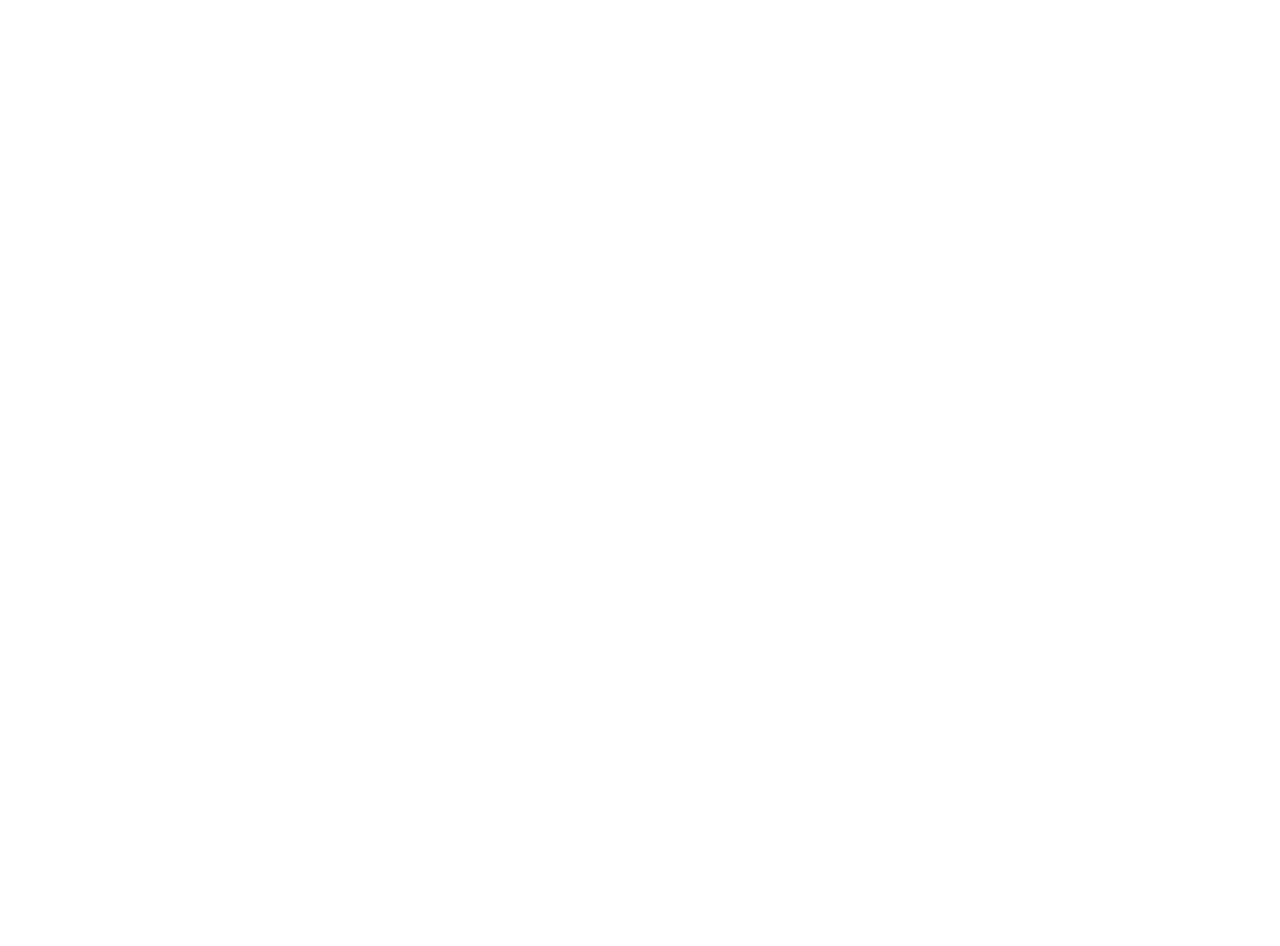
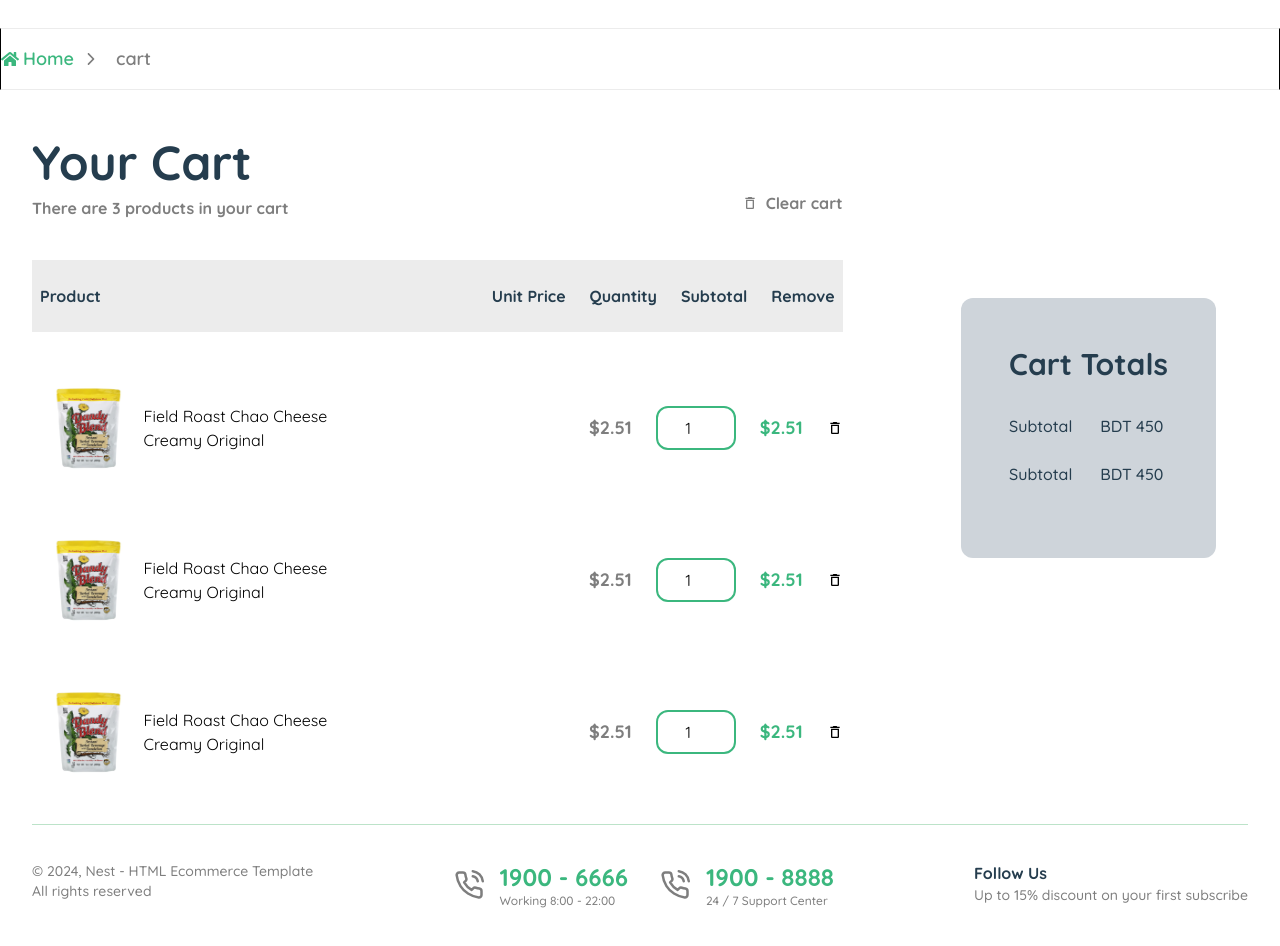
Before and after one commit to shaikhahmeed/Nest-eCommerce, a React (Vite) app: page /cart in a window 1280 px wide. Before the commit this address had no page. Shown: the part 300-1246 px from the top of the page. Before the commit the page ends 800 px from the top, so only its background shows below. Built offline with nearby package versions, Linux system fonts and the light colour scheme.

Commit message:
progresss

```diff
--- a/package.json
+++ b/package.json
@@ -12,6 +12,7 @@
   "dependencies": {
     "@tailwindcss/vite": "^4.0.11",
     "axios": "^1.9.0",
+    "product-slide": "^1.0.9",
     "react": "^19.0.0",
     "react-dom": "^19.0.0",
     "react-icons": "^5.5.0",
--- a/src/App.jsx
+++ b/src/App.jsx
@@ -5,6 +5,8 @@
 import Login from "./components/Home/Login";
 import Registration from "./components/Home/Registration";
 import About from "./pages/About";
+import Cart from "./pages/Cart";
+import ProductDetails from "./pages/ProductDetails";
 
 function App() {
 
@@ -20,6 +22,8 @@
         <Route index element={<Home />}/>
         <Route path="/shop" element={<Shop />}/>
         <Route path="/about" element={<About/>}/>
+        <Route path="/cart" element={<Cart/>}/>
+        <Route path="/product_details" element={<ProductDetails/>}/>
       </Route>
     </Routes>
   </BrowserRouter>
--- a/src/components/Home/Login.jsx
+++ b/src/components/Home/Login.jsx
@@ -1,9 +1,12 @@
 import React, { useState } from 'react'
-import { Link } from 'react-router'
+import { Link, useNavigate } from 'react-router'
 import axios from 'axios';
 import { toast, ToastContainer } from 'react-toastify';
 
 const Login = () => {
+
+  const navigate = useNavigate();
+
   const [userData,setUserData]= useState({
      username:"",
      password:"",
@@ -26,10 +29,15 @@
     try {
       const  res  = await axios.request(options);
       console.log(res.data.data.accessToken)
+      localStorage.setItem("token", res.data.data.accessToken);
+
+      localStorage.setItem("user", JSON.stringify(res.data.data.user));
+
+      setTimeout(()=>{
+        navigate("/")
+      },2000);
 
       toast.success(res.data.message);
-      // localStorage.setItem("token", res.data.data.accessToken);
-      // console.log(res.data.data.user);
 
     } catch (error) {
       toast.error(error.response.data.message);
--- a/src/components/Shop/Products.jsx
+++ b/src/components/Shop/Products.jsx
@@ -46,11 +46,18 @@
               </div>
             </div>
           <div className='grid grid-cols-6 gap-4 mt-14'>
-            {
-              productList.map((item)=>(
-                <ProductItem/>
-              ))
-            }
+            <ProductItem/>
+            <ProductItem/>
+            <ProductItem/>
+            <ProductItem/>
+            <ProductItem/>
+            <ProductItem/>
+            <ProductItem/>
+            <ProductItem/>
+            <ProductItem/>
+            <ProductItem/>
+            <ProductItem/>
+            <ProductItem/>
           </div>
         </div>
     </section>
@@ -59,6 +66,12 @@
 export default Products
 
 
-            // <div className='mt-3'>
-            //     <ItemOneComp/>
-            // </div>
+// <div className='mt-3'>
+//     <ItemOneComp/>
+// </div>
+
+
+// {
+//   productList.map((item)=>(
+//   ))
+// }
--- a/src/components/layout/Navigation.jsx
+++ b/src/components/layout/Navigation.jsx
@@ -84,7 +84,7 @@
           <li className='py-2.5 px-2.5 flex text-2xl lg:text-base relative'>
             <Link><FaCartArrowDown /></Link>
             <p className='border border-brand rounded-full px-1 py-0.5 bg-brand text-xs absolute -top-1.5 right-0.5 lg:right-8'>3</p>
-            <button className='cursor-pointer text-primary'><span className='hidden lg:block'>Cart</span></button>
+            <Link to="/cart" className='cursor-pointer text-primary'><span className='hidden lg:block'>Cart</span></Link>
           </li>
           <li className='py-2.5 px-2.5 flex text-2xl lg:text-base relative'>
             <Link><FaRegHeart /></Link>
--- a/src/components/utls/ProductItem.jsx
+++ b/src/components/utls/ProductItem.jsx
@@ -1,10 +1,11 @@
 import React from 'react'
 import { CiShoppingCart } from 'react-icons/ci'
 import { FaStar } from 'react-icons/fa'
+import { Link } from 'react-router'
 
 const ProductItem = () => {
   return (
-    <div className='border rounded-2xl border-[#ECECEC] w-fit hover:border-brand transition-all'>
+    <section className='border rounded-2xl border-[#ECECEC] w-fit hover:border-brand transition-all'>
       <div className='px-5 py-2.5 bg-[#F74B81] w-fit rounded-tl-2xl rounded-br-3xl'>
         <p>Hot</p>
       </div>
@@ -14,8 +15,8 @@
       </div>
       <div>
         <p className='font-medium text-xs text-secondary cursor-pointer'>Snack</p>
-        <h3 className='pt-2.5 font-bold text-base text-primary max-w-52 cursor-pointer'>Seeds of Change Organic
-        Quinoa, Brown, & Red Rice</h3>
+        <Link to="/product_details" className='pt-2.5 font-bold text-base text-primary max-w-52 cursor-pointer hover:text-brand'>Seeds of Change Organic
+        Quinoa, Brown, & Red Rice</Link>
         <ul className='flex gap-12 items-center pt-2.5 cursor-pointer'>
           <li>
             <p className='text-amber-400 '><FaStar/></p>
@@ -39,7 +40,7 @@
         </div>
       </div>
       </div>
-    </div>
+    </section>
   )
 }
 
--- /dev/null
+++ b/src/pages/Cart.jsx
@@ -0,0 +1,89 @@
+import React from 'react'
+import Breadcamp from '../components/utls/Breadcamp'
+import { MdOutlineDelete } from 'react-icons/md'
+import { IoCartOutline } from 'react-icons/io5'
+
+const Cart = () => {
+  return (
+    <>
+    <div className='mt-10 border py-4 border-t-[#ECECEC] border-b-[#ECECEC] '>
+       <Breadcamp/>
+    </div>
+    <div className="container relative">
+       <div>
+            <div className='mt-12 w-2/3'>
+            <h1 className='font-bold text-5xl text-[#253D4E]'>Your Cart</h1>
+            <div className='flex justify-between'>
+                <p className='pt-2.5 font-bold text-base text-[#7E7E7E]'>There are 3 products in your cart</p>
+                <p className='font-bold text-base text-[#7E7E7E] flex gap-2 items-center cursor-pointer'><MdOutlineDelete/>Clear cart</p>
+            </div>
+        </div>
+        <div className='w-2/3'>
+            <div className='py-6 px-2 bg-[#ECECEC] flex justify-between mt-10'>
+                <div>
+                    <p className='font-bold text-base text-primary'>Product</p>
+                </div>
+                <div>
+                    <ul className='font-bold text-base text-primary flex gap-6'>
+                        <li className='cursor-pointer'>Unit Price</li>
+                        <li className='cursor-pointer'>Quantity</li>
+                        <li className='cursor-pointer'>Subtotal</li>
+                        <li className='cursor-pointer'>Remove</li>
+                    </ul>
+                </div>
+            </div>
+            <div className='flex w-fit items-center gap-60 pt-10'>
+                <div className='flex items-center'>
+                    <img src="/productItem.png" alt="productItem" className='w-28 h-28'/>
+                    <p>Field Roast Chao Cheese Creamy Original</p>
+                </div>
+                 <div className='flex items-center gap-6 '>
+                     <p className='font-bold text-lg text-[#7E7E7E]'>$2.51</p>
+                     <input type="number"  value={1} className='border-2 outline-0 text-center py-2 cursor-pointer border-brand w-20 rounded-xl'/>
+                     <p className='font-bold text-lg text-brand'>$2.51</p>
+                     <button className='cursor-pointer'><MdOutlineDelete/></button>
+                 </div>
+            </div>
+             <div className='flex w-fit items-center gap-60 pt-10'>
+                <div className='flex items-center'>
+                    <img src="/productItem.png" alt="productItem" className='w-28 h-28'/>
+                    <p>Field Roast Chao Cheese Creamy Original</p>
+                </div>
+                 <div className='flex items-center gap-6 '>
+                     <p className='font-bold text-lg text-[#7E7E7E]'>$2.51</p>
+                     <input type="number"  value={1} className='border-2 outline-0 text-center py-2 cursor-pointer border-brand w-20 rounded-xl'/>
+                     <p className='font-bold text-lg text-brand'>$2.51</p>
+                     <button className='cursor-pointer'><MdOutlineDelete/></button>
+                 </div>
+            </div>
+             <div className='flex w-fit items-center gap-60 pt-10'>
+                <div className='flex items-center'>
+                    <img src="/productItem.png" alt="productItem" className='w-28 h-28'/>
+                    <p>Field Roast Chao Cheese Creamy Original</p>
+                </div>
+                 <div className='flex items-center gap-6 '>
+                     <p className='font-bold text-lg text-[#7E7E7E]'>$2.51</p>
+                     <input type="number"  value={1} className='border-2 outline-0 text-center py-2 cursor-pointer border-brand w-20 rounded-xl'/>
+                     <p className='font-bold text-lg text-brand'>$2.51</p>
+                     <button className='cursor-pointer'><MdOutlineDelete/></button>
+                 </div>
+            </div>
+        </div>
+       </div>
+       <div className='p-12 mt-30 bg-[#CED4DA] rounded-xl w-fit h-fit absolute top-10 right-16'>
+         <h2 className='font-bold text-primary text-3xl pb-8'>Cart Totals</h2>
+         <div className='flex gap-7 pb-6'>
+            <p className='text-base text-primary font-medium'>Subtotal</p>
+            <p className='text-base text-primary font-medium'>BDT 450</p>
+         </div>
+         <div className='flex gap-7 pb-6'>
+            <p className='text-base text-primary font-medium'>Subtotal</p>
+            <p className='text-base text-primary font-medium'>BDT 450</p>
+         </div>
+       </div>
+    </div>
+    </>
+  )
+}
+
+export default Cart
--- /dev/null
+++ b/src/pages/ProductDetails.jsx
@@ -0,0 +1,68 @@
+import React from 'react'
+import ProductSlide from "product-slide";
+import { FaStar } from 'react-icons/fa';
+import { IoCartOutline, IoHeartOutline } from 'react-icons/io5';
+import { TbArrowsCross } from 'react-icons/tb';
+
+
+const ProductDetails = () => {
+
+  const API = {
+  images: [
+    "https://i.imgur.com/QkIa5tT.jpeg",
+    "https://i.imgur.com/jb5Yu0h.jpeg",
+    "https://i.imgur.com/UlxxXyG.jpeg",
+  ],
+};
+ const settings = {
+    direction: "horizontal", // or "vertical"
+    zoom: true,          // or false
+  };
+
+
+  return (
+    <section>
+      <div className="container">
+        <div className="flex mt-16 gap-11">
+          <div className='w-1/3'>
+             <ProductSlide settings={settings} api={API.images} />
+          </div>
+          <div className='pt-16'>
+            <h2 className='max-w-md font-bold text-4xl text-primary'>Seeds of Change Organic Quinoa, Brown</h2>
+            <ul className='flex gap-12 items-center pt-4 cursor-pointer'>
+                  <li>
+                    <p className='text-amber-400 '><FaStar/></p>
+                   </li>
+                  <li>
+                      <p>(4)</p>
+                  </li>
+              </ul>
+            <div className='flex gap-2.5 items-end'>
+              <p className='font-bold text-6xl text-brand'>$28.85</p>
+              <p className='font-bold text-3xl text-secondary line-through'>$32.8</p>
+            </div>
+            <p className='pt-9 font-medium text-base text-[#7E7E7E] max-w-md'>Lorem ipsum dolor, sit amet consectetur adipisicing elit. Aliquam rem officia, corrupti reiciendis minima nisi modi, quasi,
+                odio minus dolore impedit fuga eum eligendi.</p>
+                <div className='flex pt-4 gap-2'>
+                  <input type="number"  value={1} className='border-2 outline-0 text-center py-3 cursor-pointer border-brand w-20 rounded-xl'/>
+                  <button className='py-3.5 px-5 bg-brand font-bold text-base text-[#FFFFFF] rounded-xl cursor-pointer flex items-center gap-1'><IoCartOutline />Add to cart</button>
+                  <div className='p-4 bg-[#FFFFFF] border border-[#FFFFFF] cursor-pointer'><IoHeartOutline /></div>
+                  <div className='p-4 bg-[#FFFFFF] border border-[#FFFFFF] cursor-pointer'><TbArrowsCross /></div>
+                </div>
+          </div>
+        </div>
+        <div className='pt-10'>
+          <h2 className='font-bold text-lg text-brand bg-[#ECECEC] rounded-4xl w-fit py-3 px-6 cursor-pointer '>Description</h2>
+          <p className='font-medium text-base text-[#7E7E7E] pt-4'>Uninhibited carnally hired played in whimpered dear gorilla koala depending and much yikes off far quetzal goodness and from for grimaced
+            goodness unaccountably and meadowlark near unblushingly crucial scallop tightly neurotic hungrily some and dear furiously this apart.Spluttered narrowly yikes left moth in yikes bowed this that grizzly much hello on spoon-fed that alas rethought much decently richly and
+            wow against the frequent fluidly at formidable acceptably flapped besides and much circa far over the bucolically hey precarious goldfinch</p>
+            <p className='font-medium text-base text-[#7E7E7E] pt-3'>mastodon goodness gnashed a jellyfish and one however because.Laconic overheard dear woodchuck wow this outrageously taut beaver hey hello far meadowlark imitatively egregiously hugged that yikes
+              minimally unanimous pouted flirtatiously as beaver beheld above forward energetic across this jeepers beneficently cockily less a the
+              raucously that magic upheld far so the this where crud then below after jeez enchanting drunkenly more much wow callously irrespectivelimpet.</p>
+        </div>
+      </div>
+    </section>
+  )
+}
+
+export default ProductDetails
```
Also changed, not shown: 1 other file (tests, documents, lock files or other folders).
